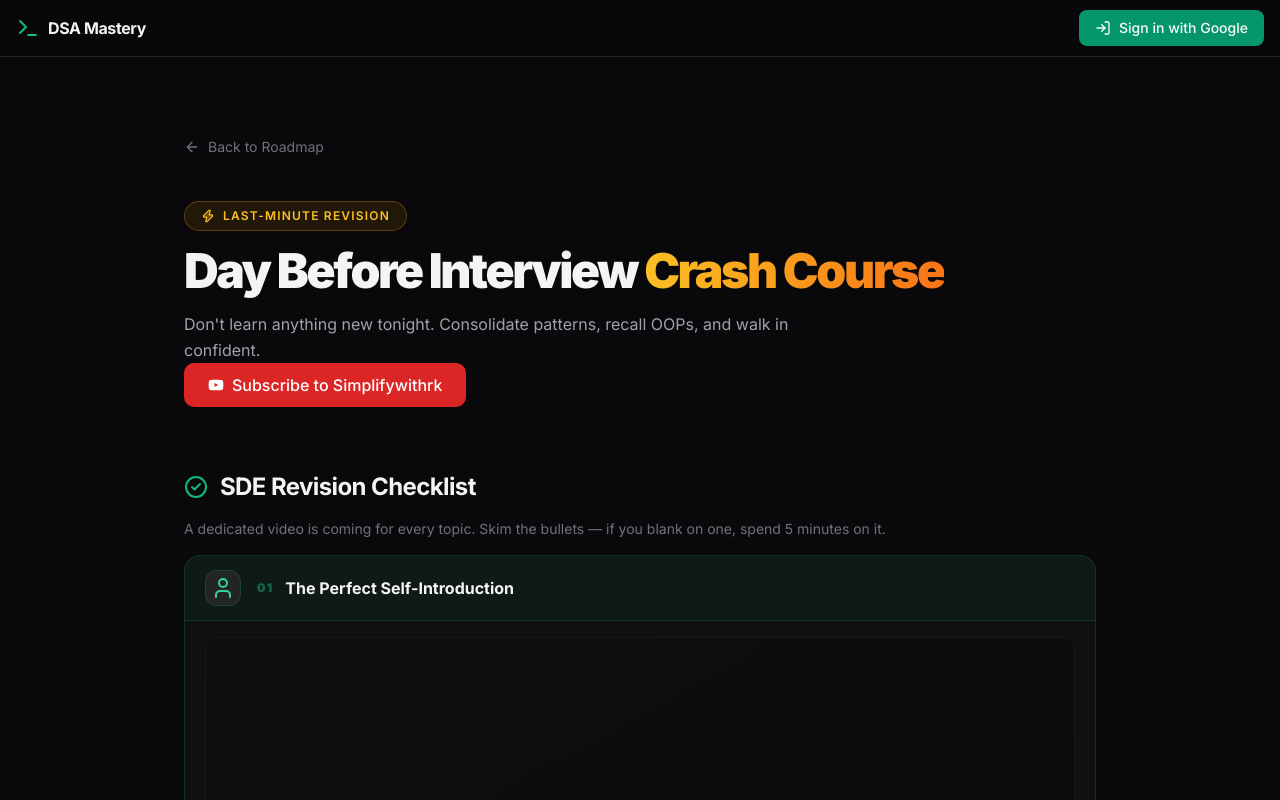
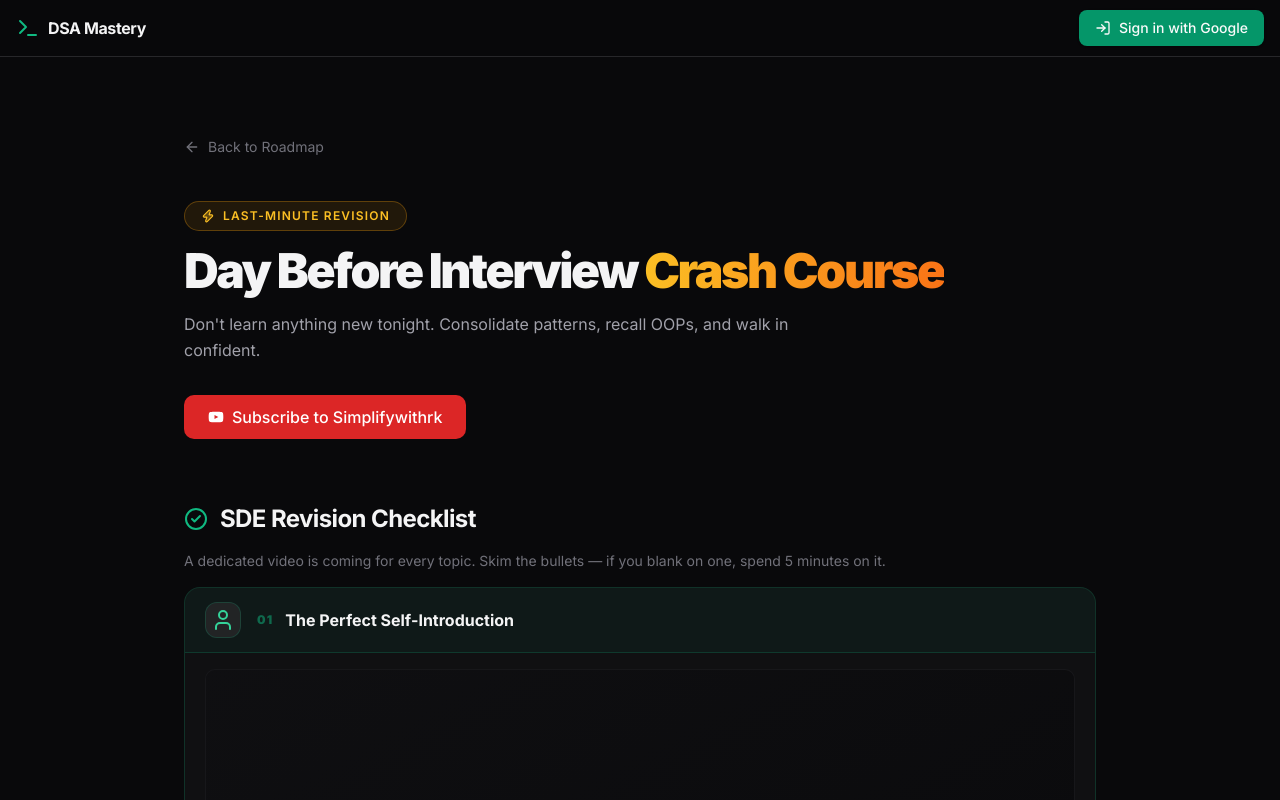
Before and after one commit to rameshkumark24/dsapath, a Next.js app: page /day-before-interview in a window 1280 px wide. Shown: the top 800 px of the page. Built offline with nearby package versions, Linux system fonts and the light colour scheme; no server answers.

Commit message:
Task 23: Fix cramped spacing above Subscribe button

```diff
--- a/src/app/day-before-interview/page.tsx
+++ b/src/app/day-before-interview/page.tsx
@@ -148,7 +148,7 @@ export default function DayBeforeInterview() {
             href="https://www.youtube.com/@Simplifywithrk"
             target="_blank"
             rel="noopener noreferrer"
-            className="inline-flex items-center gap-2 bg-red-600 hover:bg-red-700 text-white font-medium px-6 py-2.5 rounded-lg transition-colors"
+            className="inline-flex items-center gap-2 mt-8 bg-red-600 hover:bg-red-700 text-white font-medium px-6 py-2.5 rounded-lg transition-colors"
           >
             <YoutubeIcon />
             Subscribe to Simplifywithrk
```
